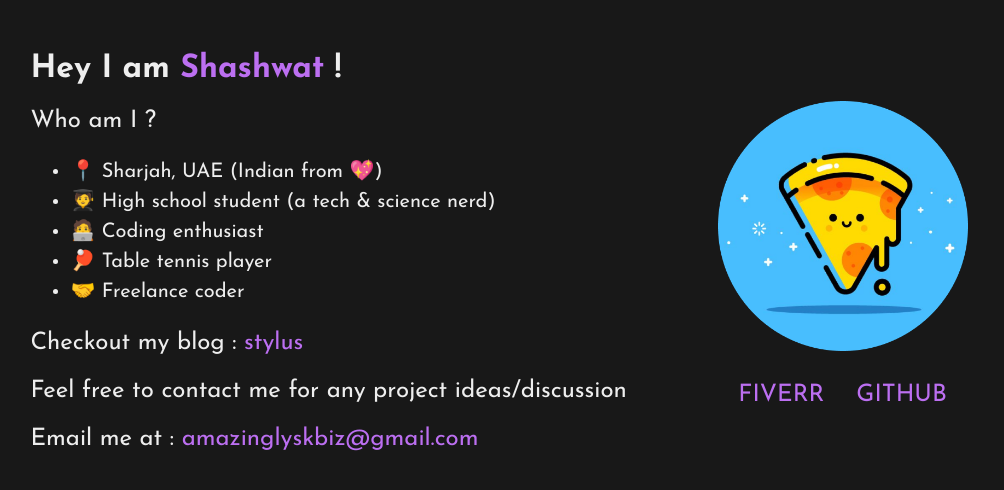
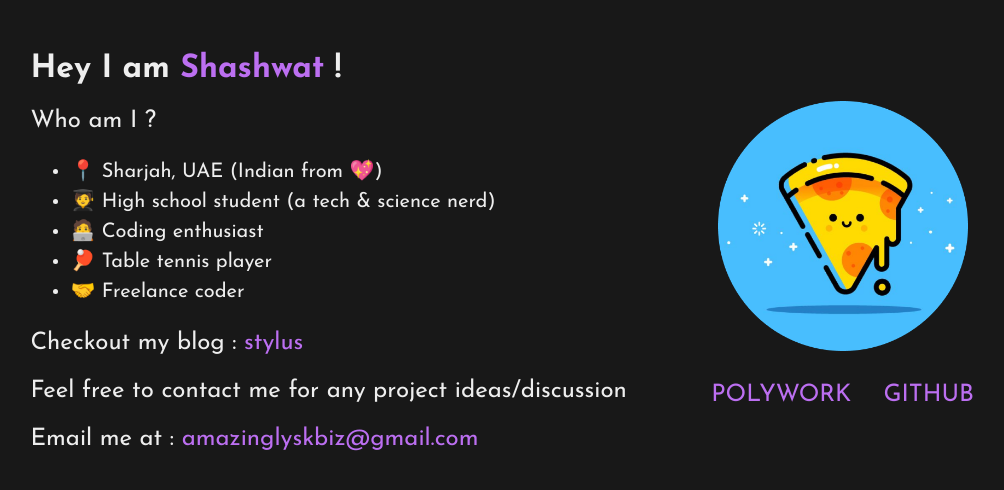
Before and after one commit to amazinglySK/site, a Next.js app: page / in a window 1280 px wide. Shown: the top 490 px of the page, without its empty margins (104-1108 px from the left). Built offline with nearby package versions, Linux system fonts and the light colour scheme.

Commit message:
Changed the links

```diff
--- a/components/Home/Home.js
+++ b/components/Home/Home.js
@@ -29,7 +29,7 @@ export default function HomePage() {
             <div className={styles.right_container}>
                 <img className={styles.pfp_image} src="/pfp.png" />
                 <div className={styles.link_container}>
-                    <a href="https://fiverr.com">FIVERR</a>
+                    <a href="https://www.polywork.com/amazinglysk">POLYWORK</a>
                     <a href="https://github.com/amazinglySK">GITHUB</a>
                 </div>
             </div>
```
